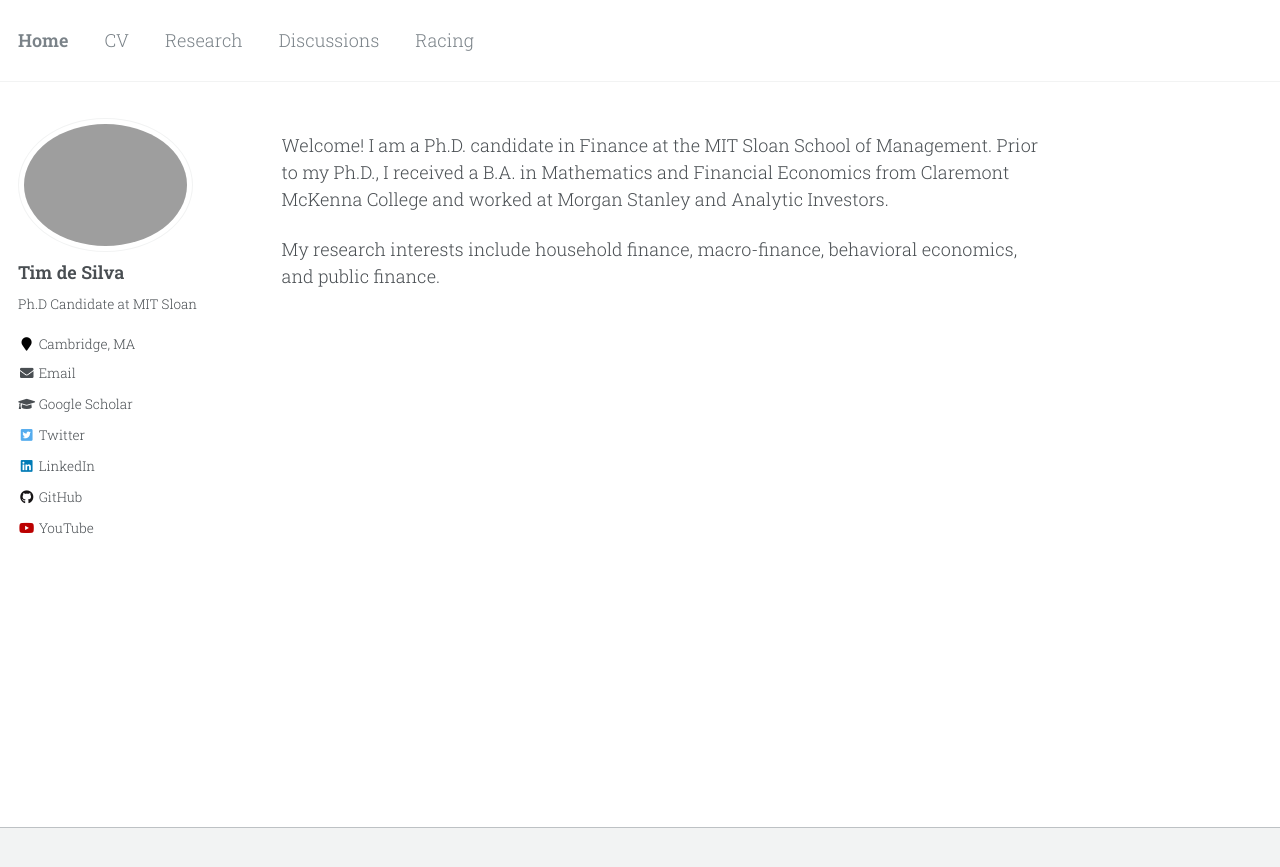
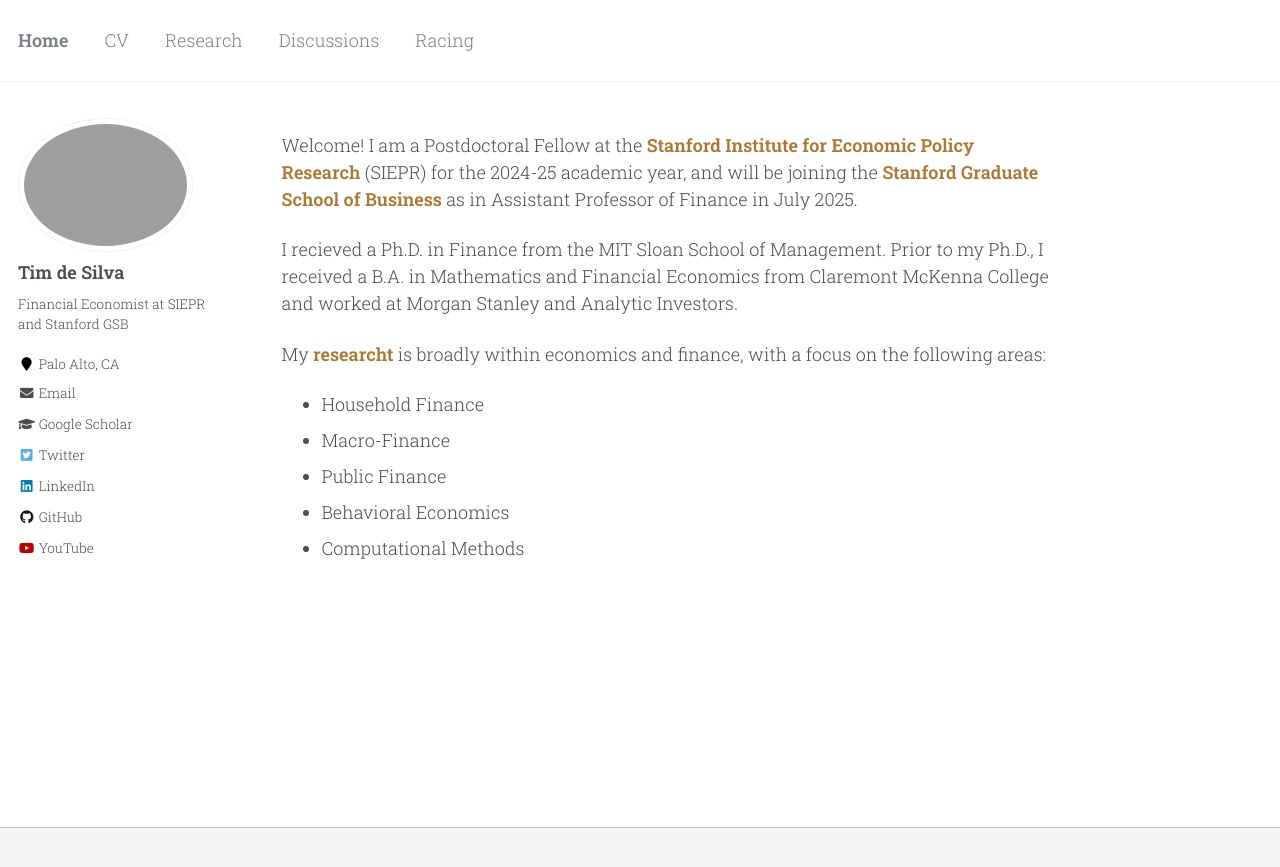
Before and after one commit to timhdesilva/timhdesilva.github.io, a Jekyll site: the page built from _pages/about.html, in a window 1280 px wide. Shown: the top 867 px of the page. Built offline with Jekyll 4.4.1, drawn with Linux system fonts in a browser that asks for light colours.

Commit message:
update about

```diff
--- a/_config.yml
+++ b/_config.yml
@@ -82,8 +82,8 @@ analytics:
 author:
   name             : "Tim de Silva"
   avatar           : "profile.png"
-  bio              : "Ph.D Candidate at MIT Sloan"
-  location         : "Cambridge, MA"
+  bio              : "Financial Economist at SIEPR and Stanford GSB"
+  location         : "Palo Alto, CA"
   employer         :
   pubmed           :
   googlescholar    : "https://scholar.google.com/citations?user=XexBre4AAAAJ&hl=en"
--- a/_pages/about.html
+++ b/_pages/about.html
@@ -9,8 +9,18 @@ redirect_from:
 ---
 
 <p>
-  Welcome! I am a Ph.D. candidate in Finance at the MIT Sloan School of Management. Prior to my Ph.D., I received a B.A. in Mathematics and Financial Economics from Claremont McKenna College and worked at Morgan Stanley and Analytic Investors.
+  Welcome! I am a Postdoctoral Fellow at the <a style="text-decoration:none; color:rgb(177, 119, 48); font-weight:bold" href="https://siepr.stanford.edu/">Stanford Institute for Economic Policy Research</a> (SIEPR) for the 2024-25 academic year, and will be joining the <a style="text-decoration:none; color:rgb(177, 119, 48); font-weight:bold" href="https://www.gsb.stanford.edu/">Stanford Graduate School of Business</a> as in Assistant Professor of Finance in July 2025.
 </p>
 <p>
-  My research interests include household finance, macro-finance, behavioral economics, and public finance.
+  I recieved a Ph.D. in Finance from the MIT Sloan School of Management. Prior to my Ph.D., I received a B.A. in Mathematics and Financial Economics from Claremont McKenna College and worked at Morgan Stanley and Analytic Investors.
 </p>
+<p>
+  My <a style="text-decoration:none; color:rgb(177, 119, 48); font-weight:bold" href="/research.html">researcht</a> is broadly within economics and finance, with a focus on the following areas:
+  <ul>
+    <li>Household Finance</li>
+    <li>Macro-Finance</li>
+    <li>Public Finance</li>
+    <li>Behavioral Economics</li>
+    <li>Computational Methods</li>
+  </ul>
+</p>
```
